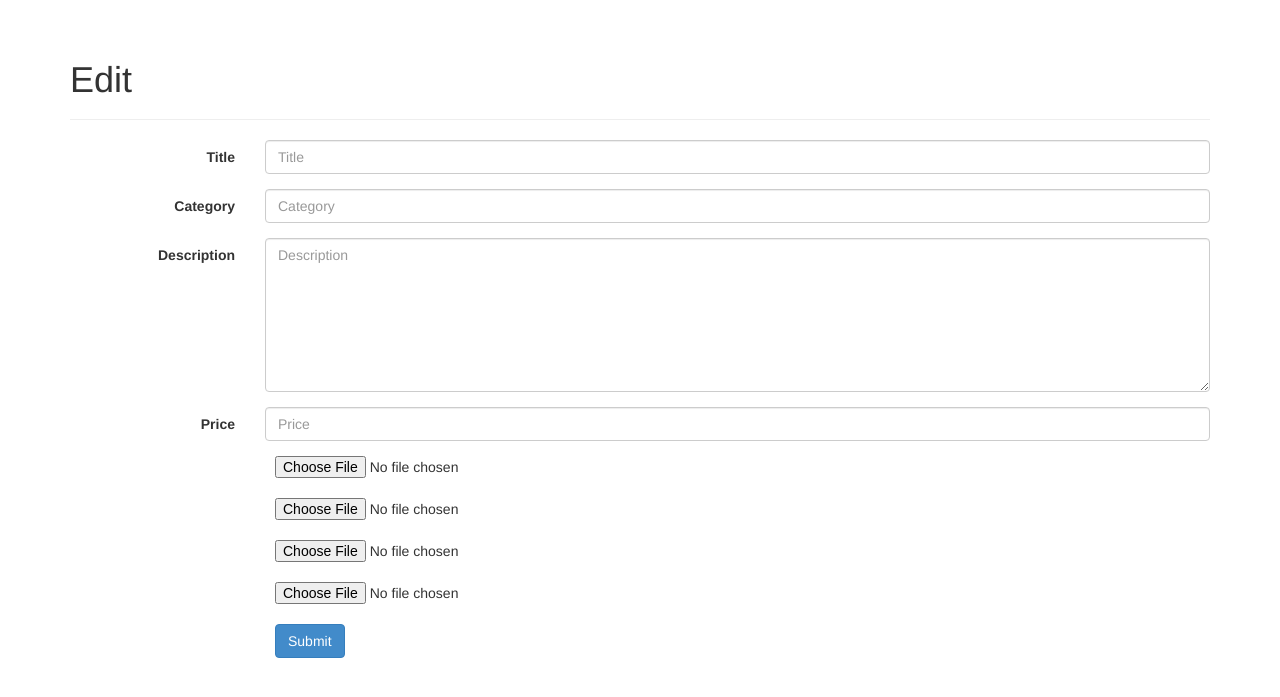
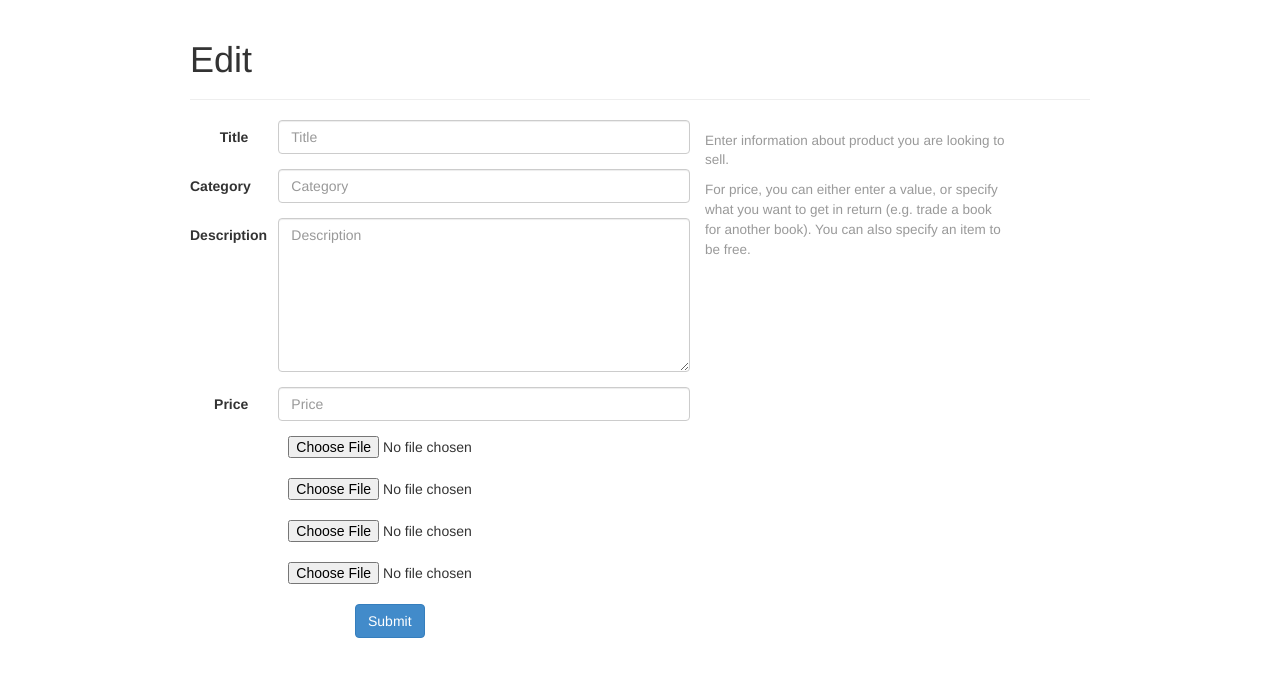
Before and after one commit to vlyubin/tradein, a Flask app: template app/templates/sell.html in a window 1280 px wide. Shown: the part 52-749 px from the top of the page. Run offline with Flask 2, Linux system fonts and the light colour scheme; the template is opened without the code that fills it, so the values that code supplies are empty; some libraries are stand-ins or nearby versions.

Commit message:
Tweaks to sell flow

```diff
--- a/app/static/css/common.css
+++ b/app/static/css/common.css
@@ -46,3 +46,19 @@
 	float: left;
 	padding-left: 20px;
 }
+
+.sellLeftColumn {
+	float: left;
+	width: 500px;
+	margin-right: 15px;
+}
+
+.sellRightColumn {
+	float: left;
+	width: 300px;
+}
+
+.sellContainer {
+  margin: 0 auto;
+  max-width: 900px;
+}
--- a/app/templates/sell.html
+++ b/app/templates/sell.html
@@ -5,8 +5,7 @@
 
 <body>
     {% include 'navbar.html' %}
-<div class="container">
-
+<div class="sellContainer">
     <div class="page-header">
     {% if product.type == 'add' %}
         <h1>New Product</h1>
@@ -15,6 +14,7 @@
     {% endif %}
     </div>
 
+  <div class="sellLeftColumn">
         <form class="form-horizontal" role="form" id="submitForm">
             <input type="hidden" id="addedit" value="{{product.type}}">
             <input type="hidden" id="productId" value="{{product.id}}">
@@ -83,6 +83,12 @@
                 </div>
             </div>
         </form>
+    </div>
+    <div class="sellRightColumn">
+        <h4><small>Enter information about product you are looking to sell.</small></h4>
+        <h4><small>For price, you can either enter a value, or specify what you want to get in return (e.g. trade a book for another book). You can also specify an item to be free.</small></h4>
+    </div>
+
     <div class="form-group">
       <div class="col-sm-offset-2 col-sm-10">
         <p><a class="btn btn-primary" id="submitButton">Submit</a></p>
```
Lines whose indentation alone changed are shown as unchanged.
